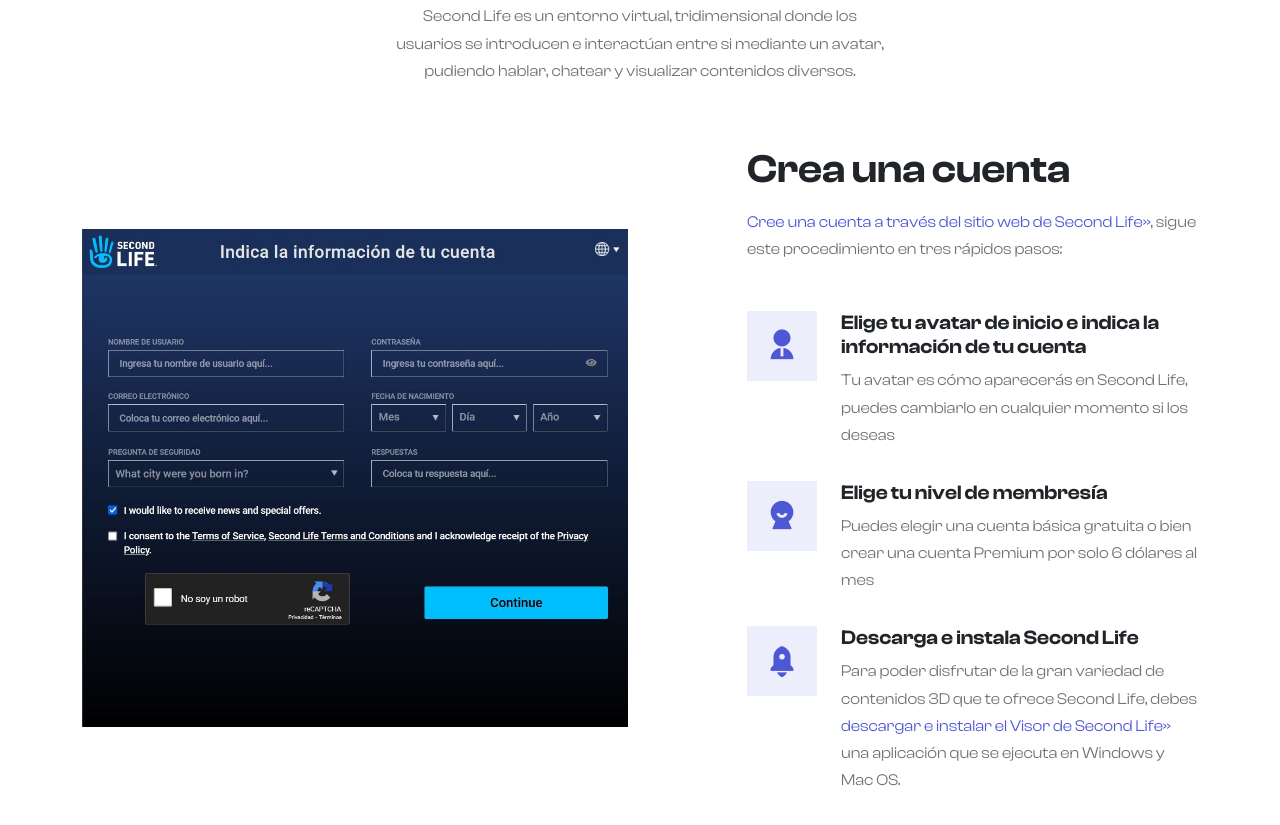
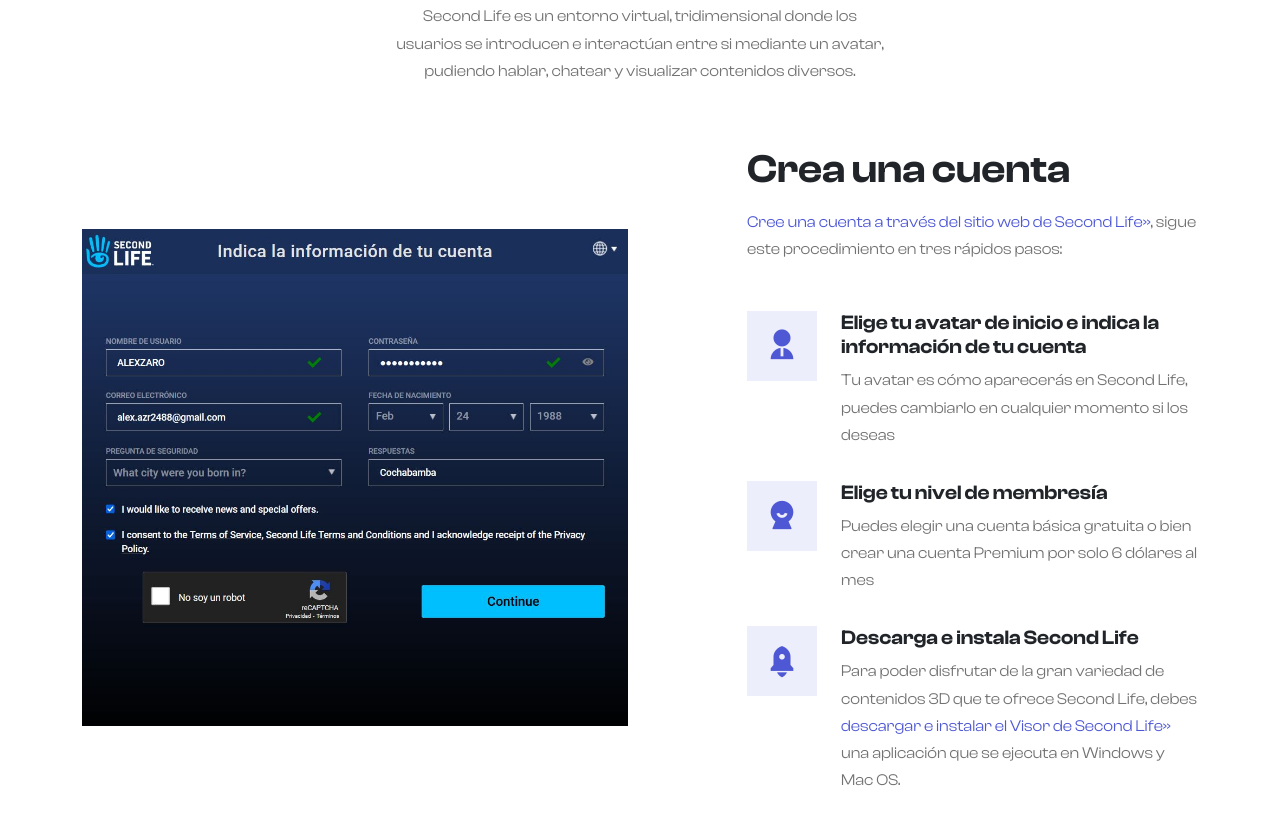
Before and after one commit to Alexzamrodri/secondlifeazr, a plain HTML site: page index.html in a window 1280 px wide. Shown: the part 1107-1932 px from the top of the page. Drawn offline with nearby package versions, Linux system fonts and the light colour scheme.

Commit message:
Update index.html

```diff
--- a/index.html
+++ b/index.html
@@ -78,7 +78,7 @@
             </div>
             <div class="row justify-content-between align-items-center">
                 <div class="col-lg-6" data-aos="fade-down" data-aos-delay="50">
-                    <img src="./assets/images/secondLife.jpg" alt="" />
+                    <img src="./assets/images/registro.jpg" alt="" />
                 </div>
                 <div data-aos="fade-down" data-aos-delay="150" class="col-lg-5">
                     <h1>Crea una cuenta</h1>
```
